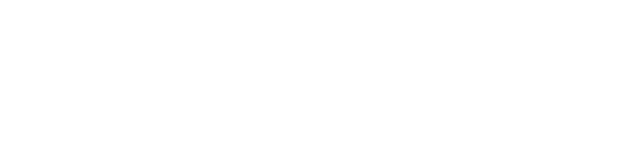
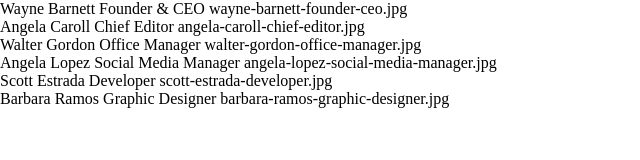
Before and after one commit to Emanuele-Colaci/js-our-team, a plain HTML site: page index.html in a window 1280 px wide. Shown: the whole page, without its empty margins (0-640 px from the left). Drawn offline with Linux system fonts and the light colour scheme.

Commit message:
MILESTONE 2 fatta

```diff
--- a/index.html
+++ b/index.html
@@ -9,6 +9,6 @@
         <title>js-our-team</title>
     </head>
     <body>
-
+        <div id="stampa"></div>
     </body>
 </html>
--- a/js/index.js
+++ b/js/index.js
@@ -1,3 +1,5 @@
+let stampa = document.getElementById('stampa');
+
 //ARRAY OGGETTI
 let informazioneTeam = [
     {
@@ -32,9 +34,8 @@ let informazioneTeam = [
     }
 ];
 
+//CICLO FOR IN
 for(let index in informazioneTeam){
     let persona = informazioneTeam[index];
-    console.log('name: ' + persona.name);
-    console.log('role: ' + persona.role);
-    console.log('image: ' + persona.image);
+    stampa.innerHTML += `${persona.name + ' '} ${persona.role + ' '} ${persona.image + ' '} <br>`;
 }
```
